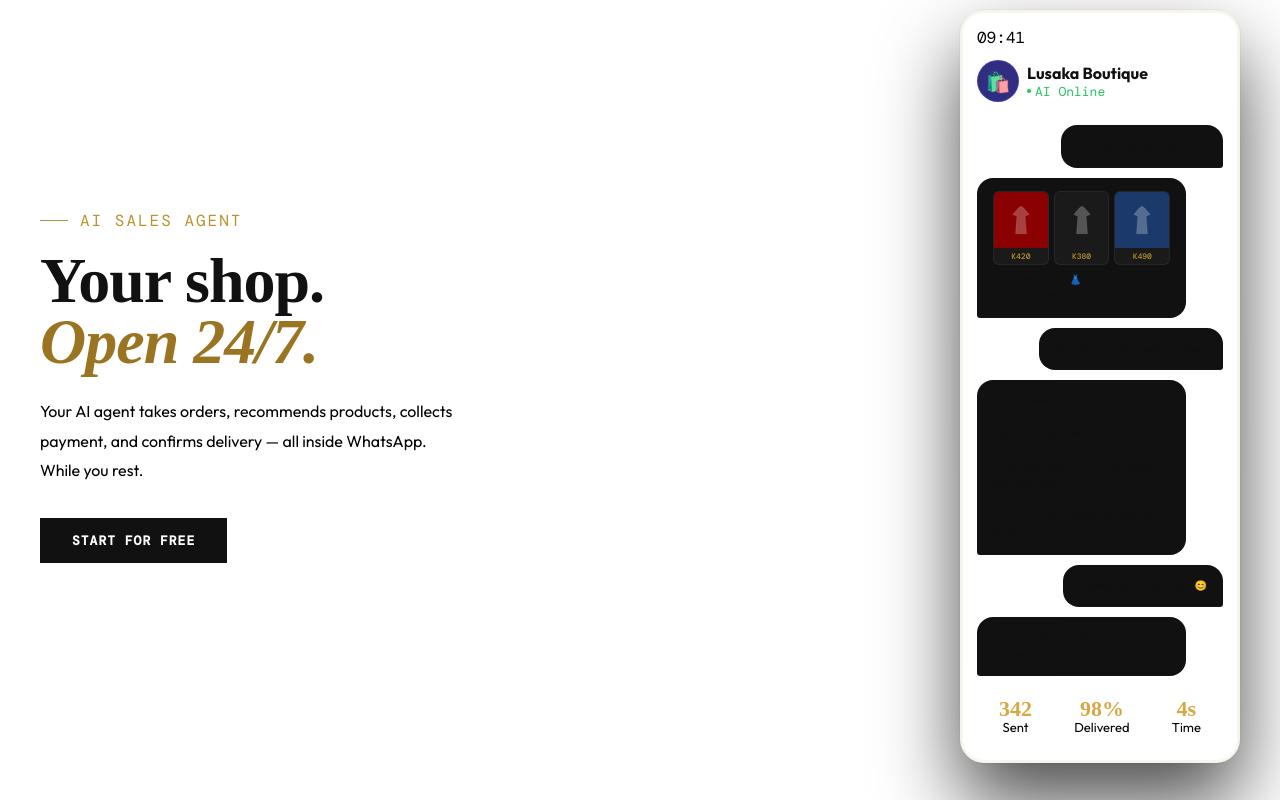
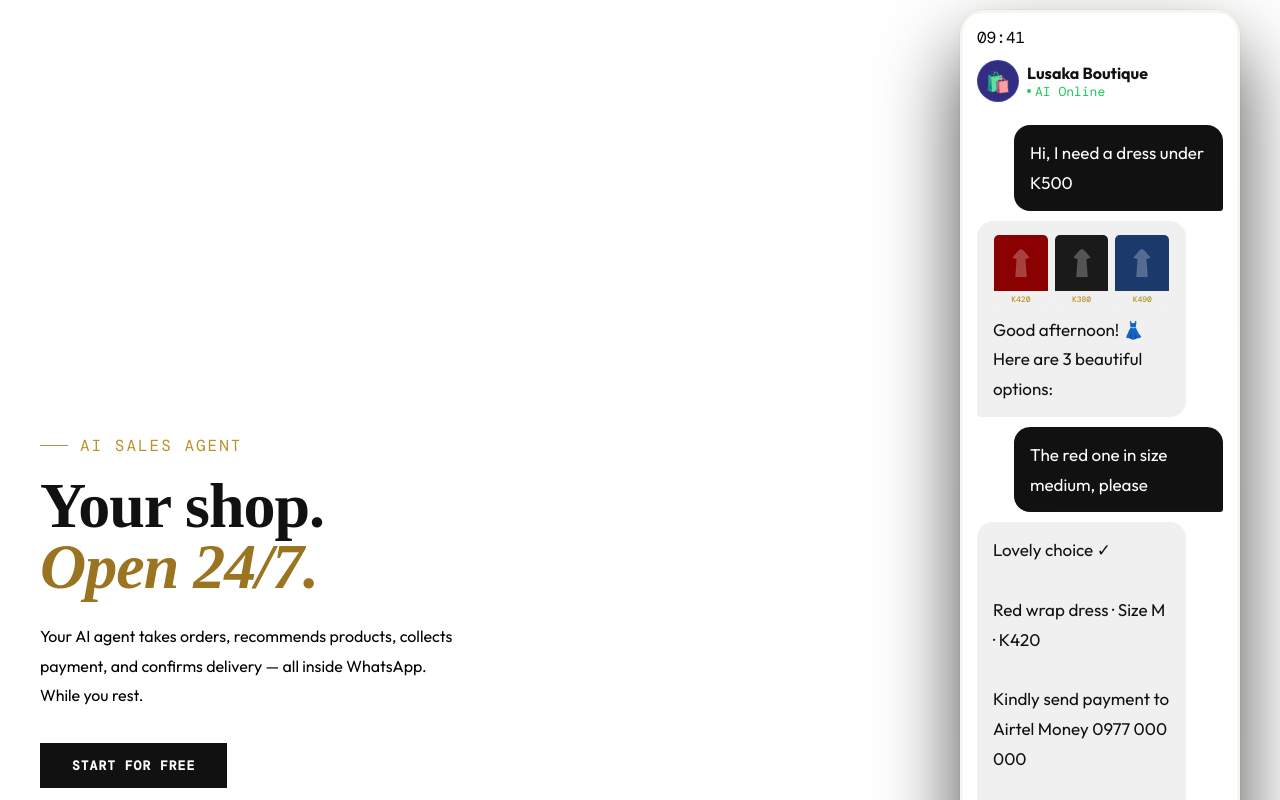
Before and after one commit to MsVee-git/zedping-frontend, a React (Create React App) app: page / in a window 1280 px wide. Shown: the part 4420-5220 px from the top of the page. Built offline with nearby package versions, Linux system fonts and the light colour scheme; a web font is replaced by a local one.

Commit message:
Update App.js

```diff
--- a/src/App.js
+++ b/src/App.js
@@ -283,7 +283,7 @@ function PhoneMockup() {
           {msgs.map((m, i) => (
             <div key={i} style={{ display: "flex", justifyContent: m.c ? "flex-end" : "flex-start", marginBottom: 10 }}>
               <div style={{
-                background: "#111111",
+                background: m.c ? "#111111" : "#F0F0F0",
                 border: "none",
                 borderRadius: m.c ? "16px 16px 3px 16px" : "16px 16px 16px 3px",
                 padding: "13px 16px", maxWidth: "85%",
@@ -302,7 +302,7 @@ function PhoneMockup() {
                     ))}
                   </div>
                 )}
-                <div style={{ color: "var(--text1)", fontSize: 10, lineHeight: 1.65, whiteSpace: "pre-line" }}>{m.t}</div>
+                <div style={{ color: m.c ? "#FFFFFF" : "#111111", fontSize: 17, lineHeight: 1.75, whiteSpace: "pre-line" }}>{m.t}</div>
               </div>
             </div>
           ))}
```
